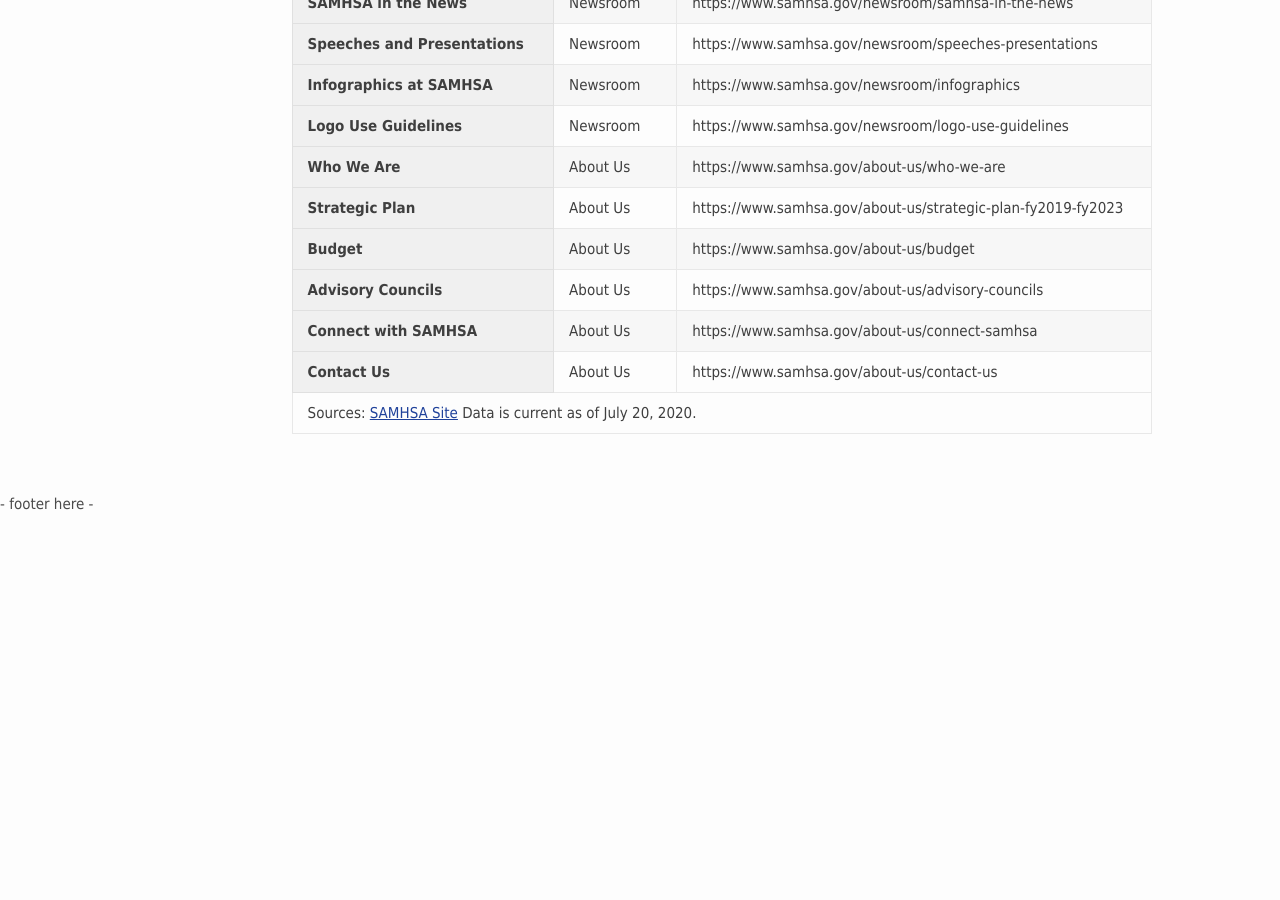
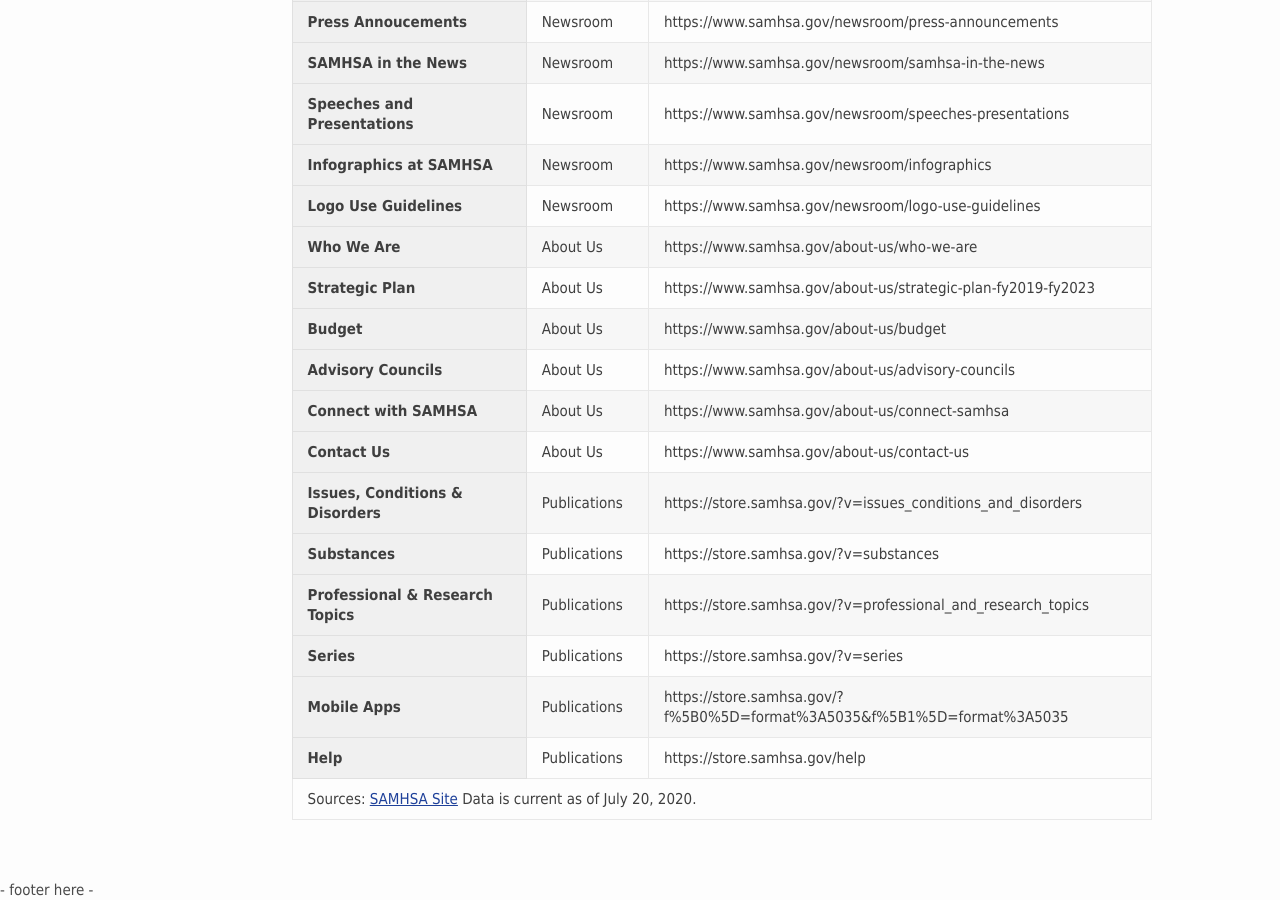
Before and after one commit to ux-at-icfnext/samhsa-v4, a Jekyll site: the page built from docs/pages/globalcomponents/header-sm.md, in a window 1280 px wide and 900 px high, scrolled down 14341 px. Built offline with Jekyll 4.4.1, drawn with Linux system fonts in a browser that asks for light colours; nearby versions of some CDN libraries; before the commit the page ends 14855 px from its top, so only the background shows below that.

Commit message:
updated menu links to include Store

```diff
--- a/docs/_includes/patterns/header/menu-links-table.html
+++ b/docs/_includes/patterns/header/menu-links-table.html
@@ -289,6 +289,36 @@
       <td data-title>About Us</td>
       <td data-title>https://www.samhsa.gov/about-us/contact-us </td>
     </tr>
+    <tr>
+      <th scope="row">Issues, Conditions & Disorders </th>
+      <td data-title>Publications</td>
+      <td data-title>https://store.samhsa.gov/?v=issues_conditions_and_disorders </td>
+    </tr>
+    <tr>
+      <th scope="row">Substances </th>
+      <td data-title>Publications</td>
+      <td data-title>https://store.samhsa.gov/?v=substances </td>
+    </tr>
+    <tr>
+      <th scope="row">Professional & Research Topics </th>
+      <td data-title>Publications</td>
+      <td data-title>https://store.samhsa.gov/?v=professional_and_research_topics </td>
+    </tr>
+    <tr>
+      <th scope="row">Series </th>
+      <td data-title>Publications</td>
+      <td data-title>https://store.samhsa.gov/?v=series</td>
+    </tr>
+    <tr>
+      <th scope="row">Mobile Apps </th>
+      <td data-title>Publications</td>
+      <td data-title>https://store.samhsa.gov/?f%5B0%5D=format%3A5035&f%5B1%5D=format%3A5035</td>
+    </tr>
+    <tr>
+      <th scope="row">Help </th>
+      <td data-title>Publications</td>
+      <td data-title>https://store.samhsa.gov/help</td>
+    </tr>
     </tbody>
 </table>
 </div>
```
